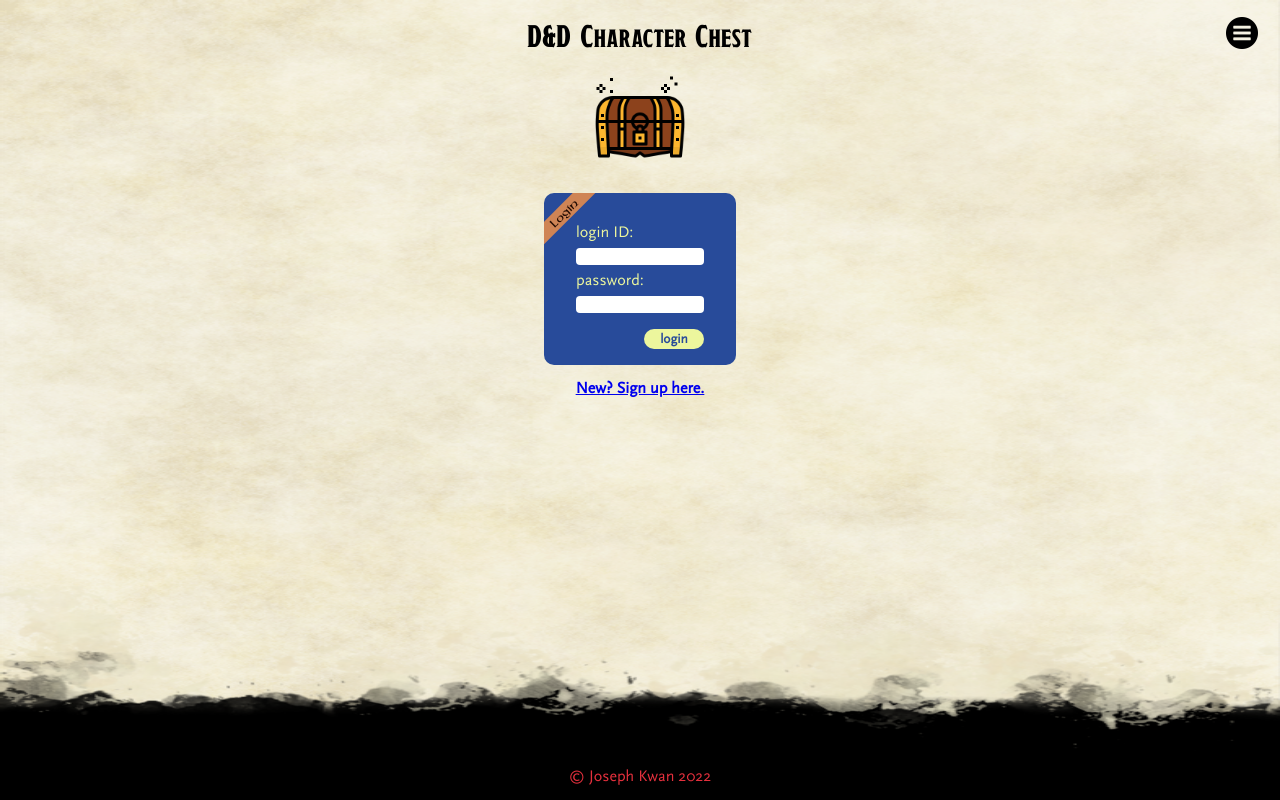
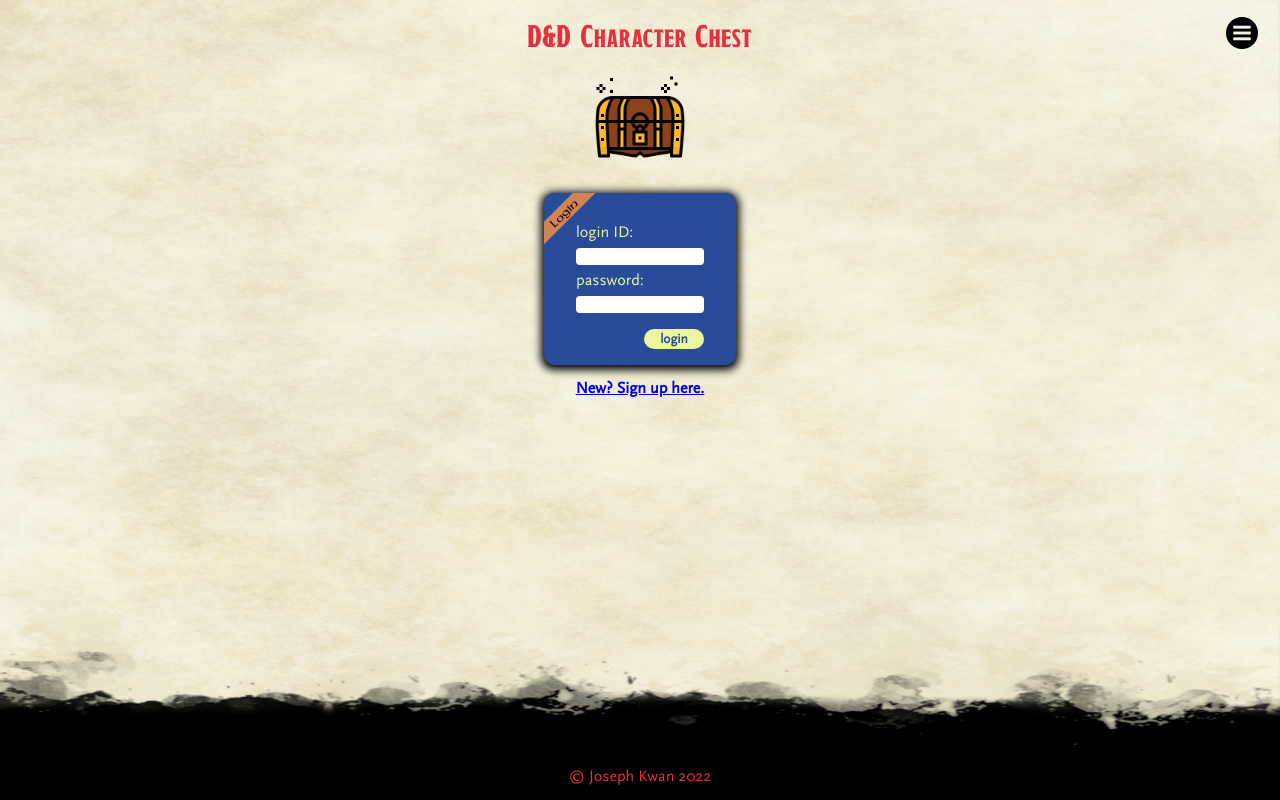
Before and after one commit to jtkwan91/joseph-kwan-capstone, a React (Create React App) app in the folder client/: page / in a window 1280 px wide. Built offline with nearby package versions, Linux system fonts and the light colour scheme.

Commit message:
added box shadows to login and signup

```diff
--- a/client/src/components/Header/Header.scss
+++ b/client/src/components/Header/Header.scss
@@ -16,7 +16,7 @@
   &__title {
     text-align: center;
     text-decoration: none;
-    color: black;
+    color: #e5303d;
   }
   &__dropdown {
     margin-right: 1rem;
--- a/client/src/components/Login/Login.scss
+++ b/client/src/components/Login/Login.scss
@@ -16,6 +16,7 @@
     border-radius: 0.625rem;
     position: relative;
     overflow: hidden;
+    box-shadow: 0 2px 8px 3px;
 
     &-banner {
       background-color: #cf8455;
--- a/client/src/components/Signup/Signup.scss
+++ b/client/src/components/Signup/Signup.scss
@@ -16,6 +16,7 @@
     border-radius: 0.625rem;
     position: relative;
     overflow: hidden;
+    box-shadow: 0 2px 8px 3px;
 
     &-banner {
       background-color: #f2e24c;
```
